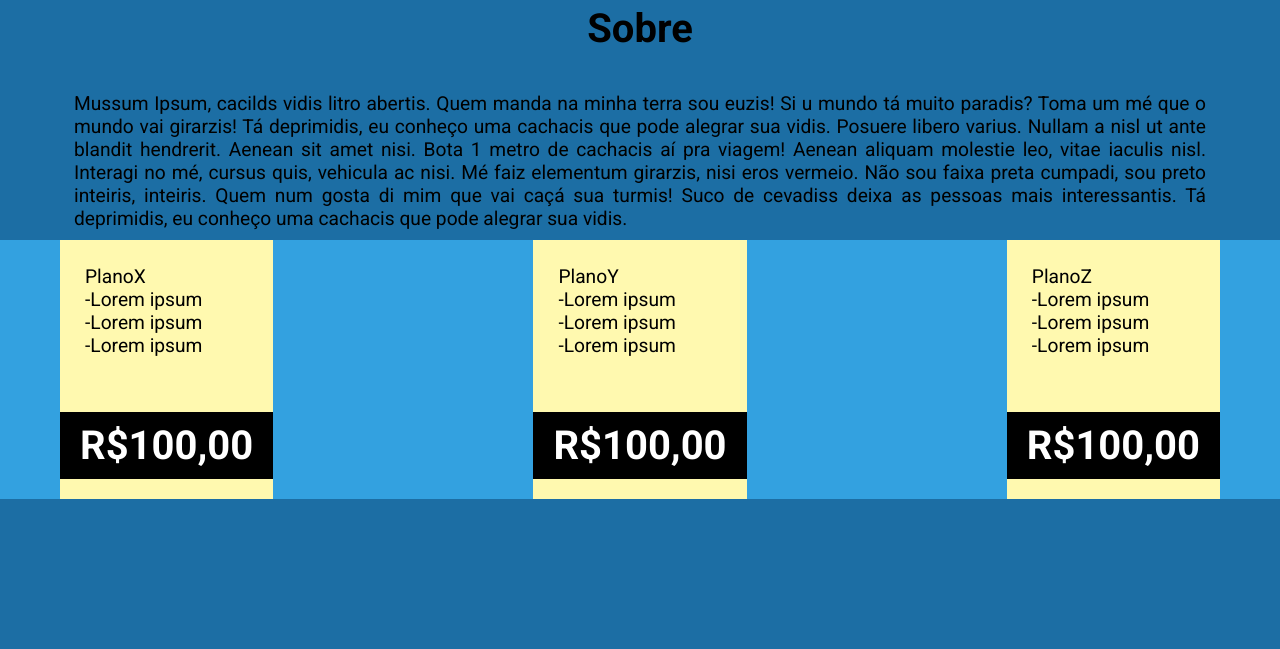
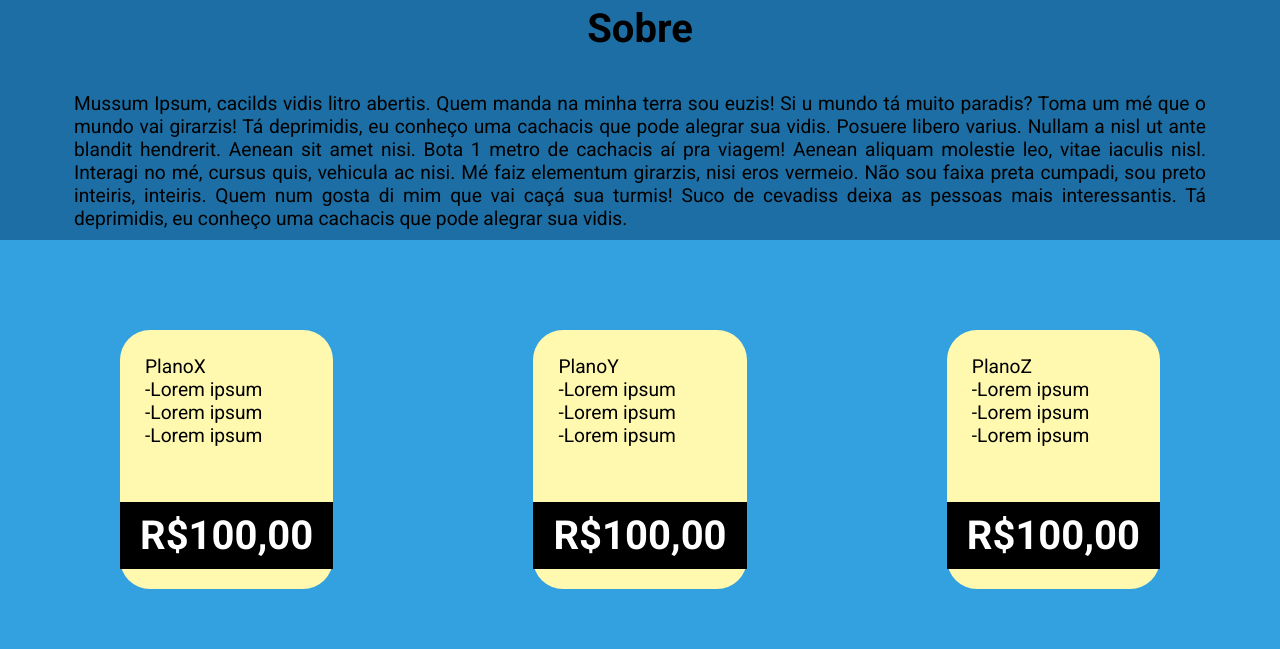
Before and after one commit to washingtonnuness/codifica-mais, a PHP site: page / in a window 1280 px wide. Shown: the part 1058-1707 px from the top of the page. Before the commit the page ends 1557 px from the top, so only its background shows below. Run offline with PHP 8.4, Linux system fonts and the light colour scheme.

Commit message:
Alterando borda imagem

```diff
--- a/css/style.css
+++ b/css/style.css
@@ -104,16 +104,18 @@ footer {
 }
 
 .coluna {
-    background-color: #33A1E0;
+  background-color: #33A1E0;
   display: flex;
   flex-direction: column;
-  flex-wrap: wrap;
+
+  padding: 60px
 
 }
 
 .row {
   display: flex;
   flex-direction: row;
+  flex-wrap: wrap;
   justify-content: space-between;
   margin-left: 60px;
   margin-right: 60px;
@@ -124,6 +126,9 @@ footer {
 .plano {
   align-items: center;
   background-color: #FFF9AF;
+  margin-top: 30px;
+  border-radius: 30px;
+
 }
 
 .valor {
```
